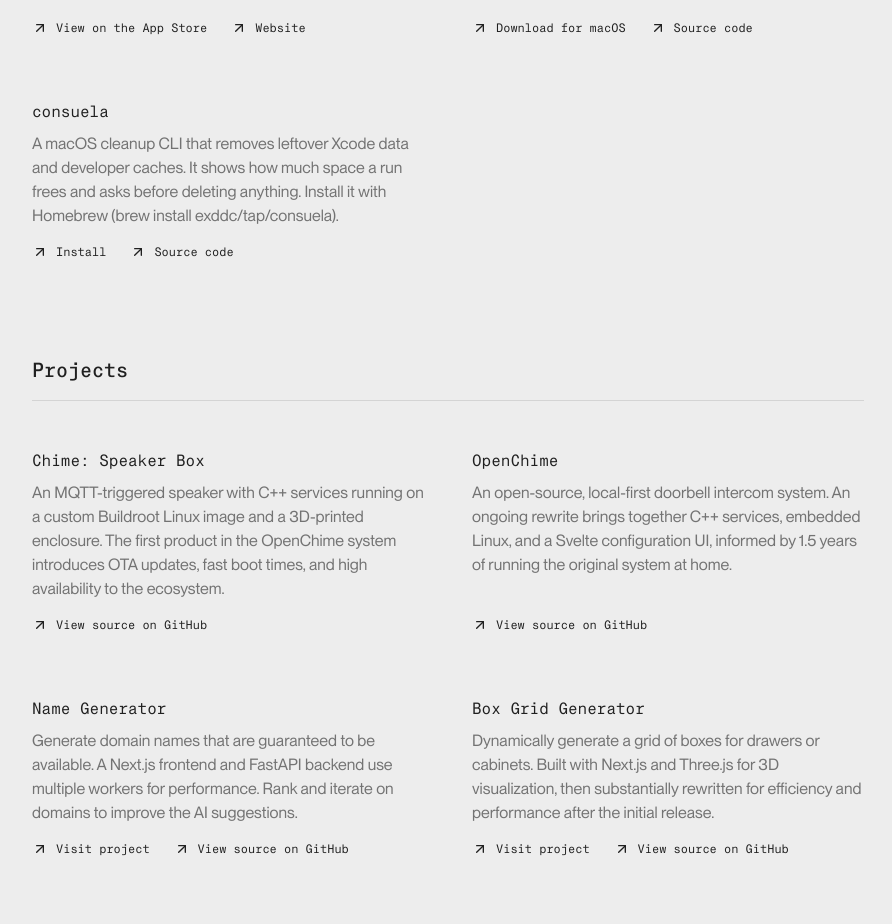
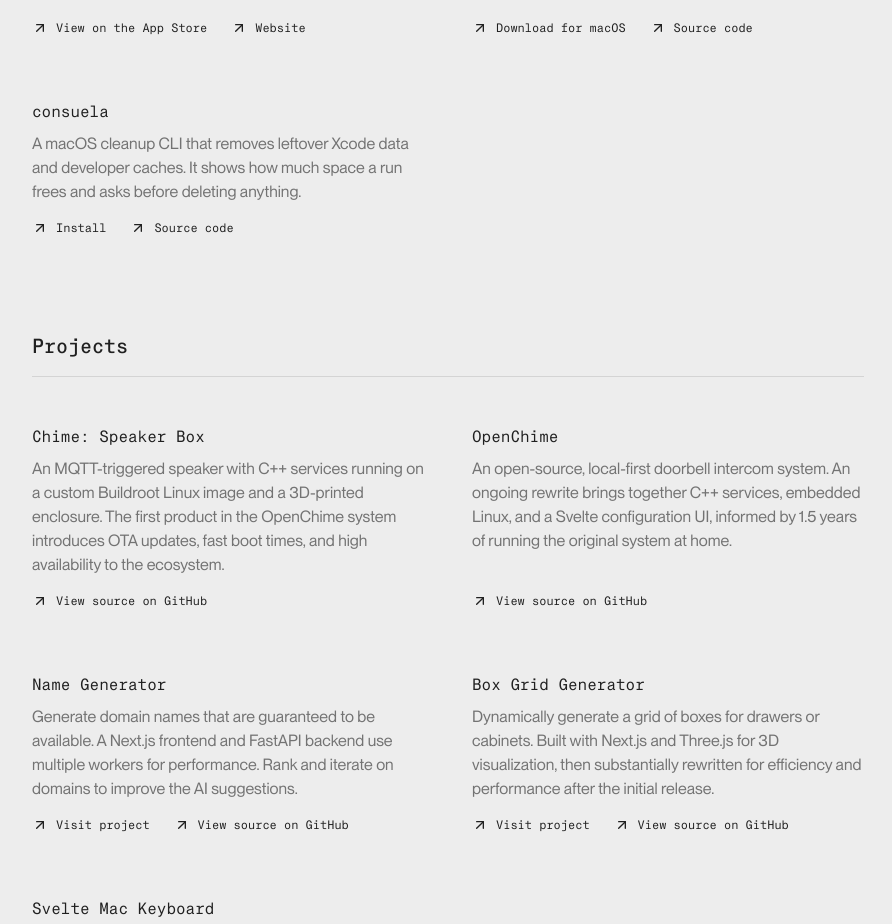
Before and after one commit to exddc/personal-site, a Next.js app: page / in a window 1280 px wide. Shown: the part 826-1750 px from the top of the page, without its empty margins (192-1084 px from the left). Built offline with nearby package versions, Linux system fonts and the light colour scheme.

Commit message:
Trim consuela description

```diff
--- a/app/(site)/content.ts
+++ b/app/(site)/content.ts
@@ -47,7 +47,7 @@
     slug: "consuela",
     title: "consuela",
     description:
-      "A macOS cleanup CLI that removes leftover Xcode data and developer caches. It shows how much space a run frees and asks before deleting anything. Install it with Homebrew (brew install exddc/tap/consuela).",
+      "A macOS cleanup CLI that removes leftover Xcode data and developer caches. It shows how much space a run frees and asks before deleting anything.",
     href: "https://github.com/exddc/consuela#install",
     actionLabel: "Install",
     secondaryLink: {
```
